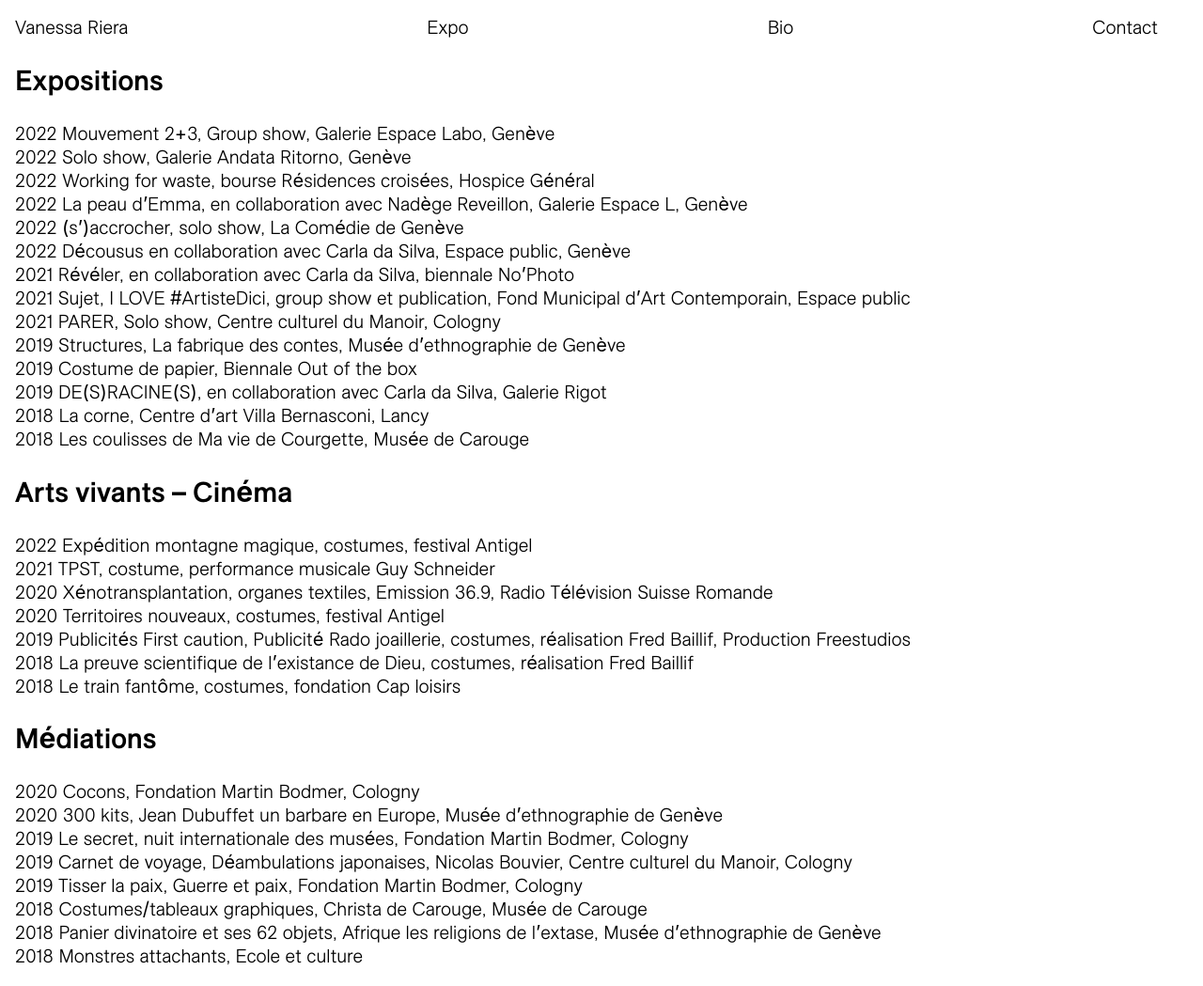
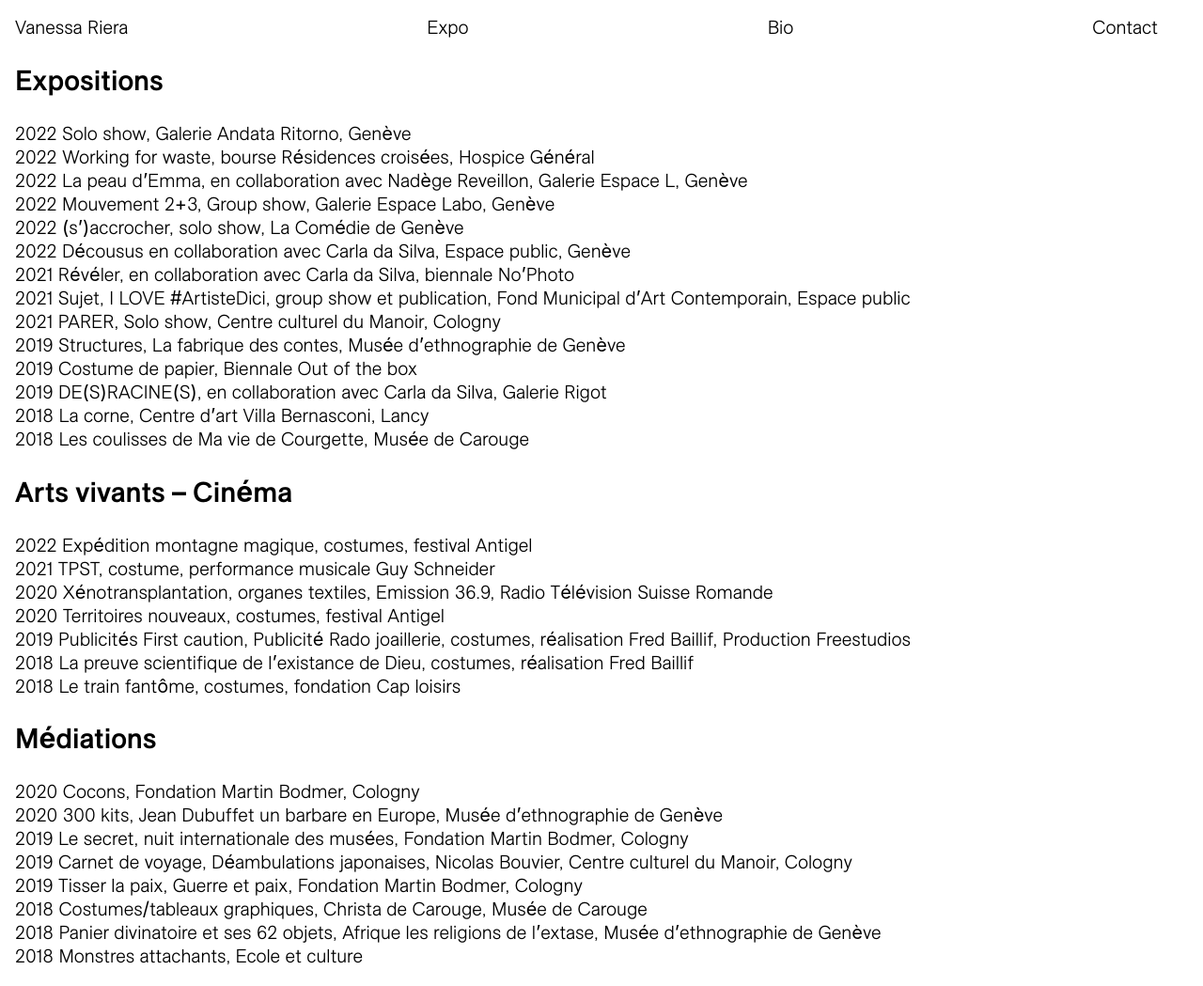
Before and after one commit to larucheio/vanessariera.ch, a Jekyll site: the page built from expositions/index.html, in a window 1280 px wide. Shown: the whole page at 94% size. Built offline with Jekyll 4.4.1, drawn with Linux system fonts in a browser that asks for light colours; part of the change alters nothing that is shown.

```diff
--- a/expositions/index.html
+++ b/expositions/index.html
@@ -7,10 +7,10 @@ title: "Expositions"
 <section>
   <h1>Expositions</h1>
   <ul style="padding-left: 0; list-style-type: none;">
-    <li>2022 Mouvement 2+3, Group show, Galerie Espace Labo, Genève</li>
     <li>2022 Solo show, Galerie Andata Ritorno, Genève</li>
     <li>2022 Working for waste, bourse Résidences croisées, Hospice Général</li>
     <li>2022 La peau d’Emma, en collaboration avec Nadège Reveillon, Galerie Espace L, Genève</li>
+    <li>2022 Mouvement 2+3, Group show, Galerie Espace Labo, Genève</li>
     <li>2022 (s’)accrocher, solo show, La Comédie de Genève</li>
     <li>2022 Décousus en collaboration avec Carla da Silva, Espace public, Genève</li>
     <li>2021 Révéler, en collaboration avec Carla da Silva, biennale No’Photo</li>
```
